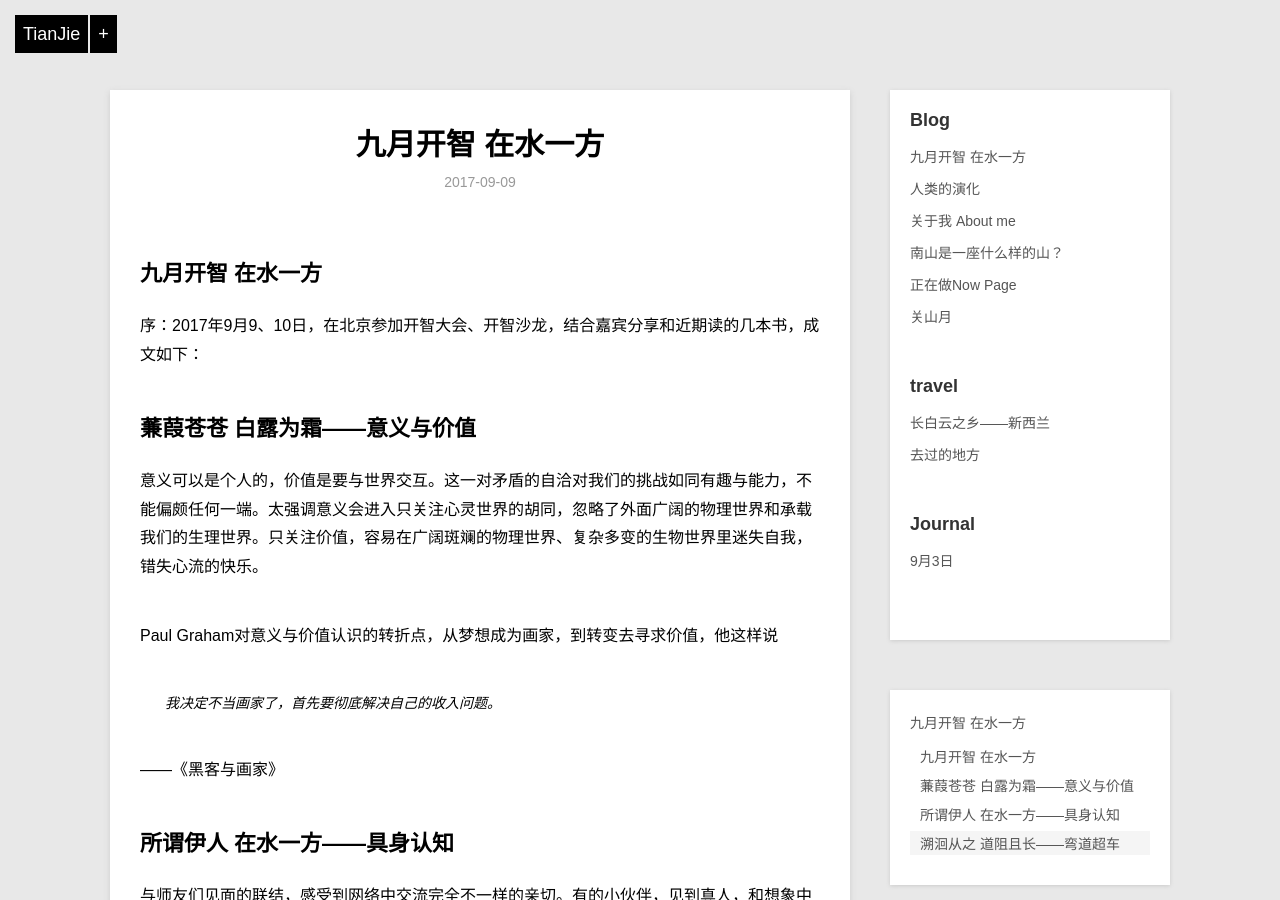
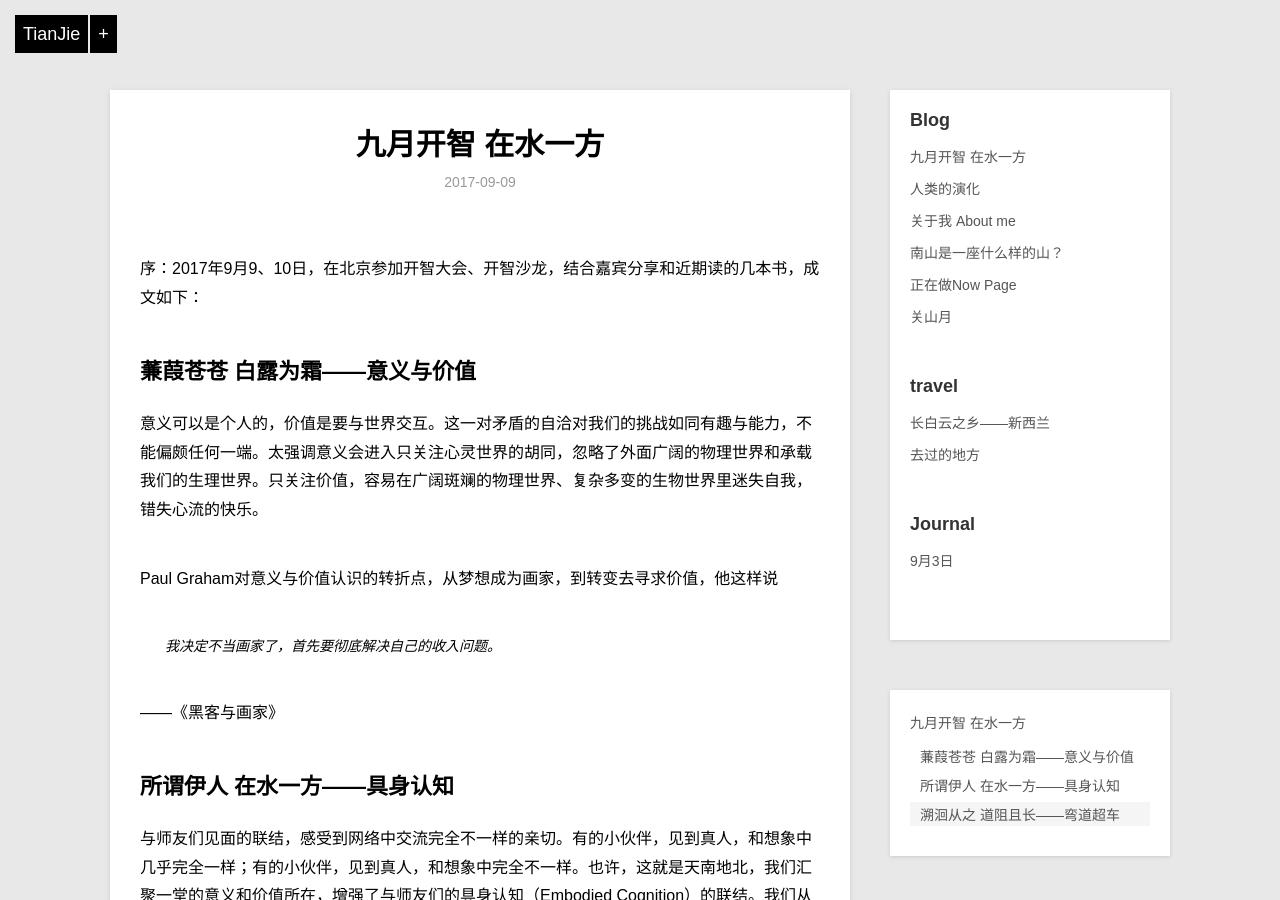
Before and after one commit to violettianjie/violettianjie.github.io, a Jekyll site: the page built from _posts/blog/2017-09-09-openmind.md, in a window 1280 px wide and 900 px high. Built offline with Jekyll 4.4.1, drawn with Linux system fonts in a browser that asks for light colours.

Commit message:
Update 2017-09-09-openmind.md

```diff
--- a/_posts/blog/2017-09-09-openmind.md
+++ b/_posts/blog/2017-09-09-openmind.md
@@ -5,8 +5,6 @@ description: "学习|活动|开智大会收获"
 category: blog
 ---
 
-
-##    九月开智 在水一方
 
 序：2017年9月9、10日，在北京参加开智大会、开智沙龙，结合嘉宾分享和近期读的几本书，成文如下：
 
```
